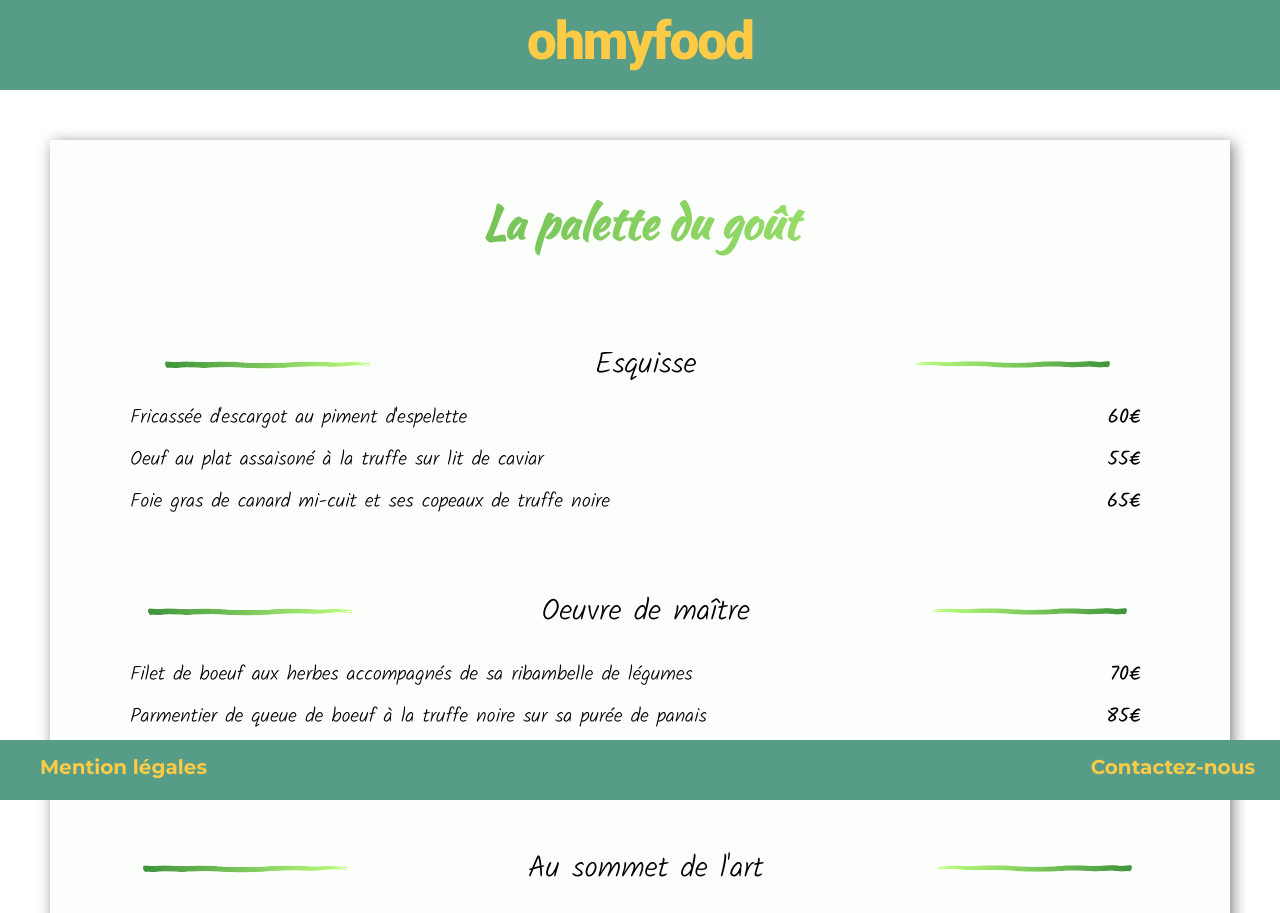
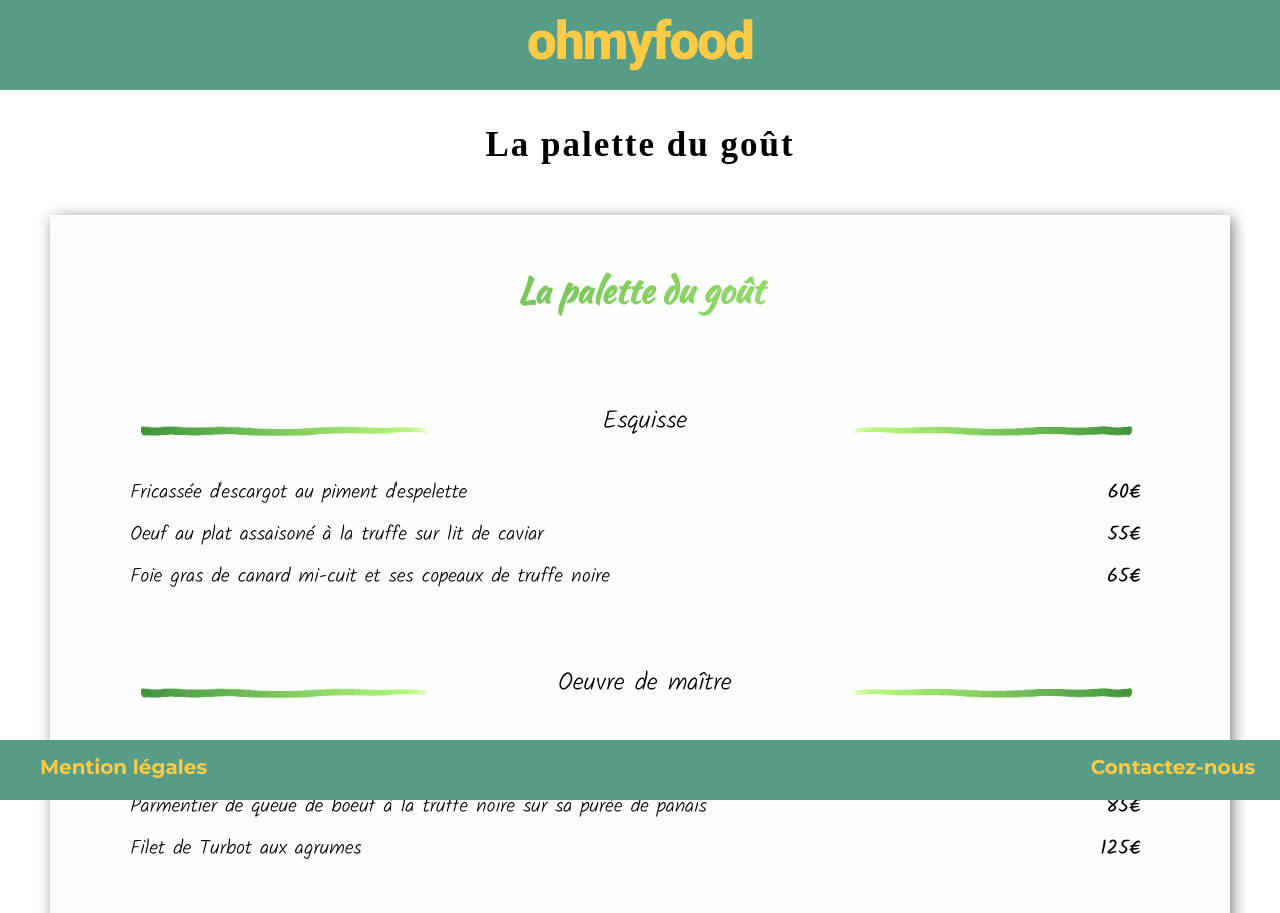
Before and after one commit to EddyMb/Ohmyfood, a plain HTML site: page la-palette-du-gout.html in a window 1280 px wide. Shown: the top 913 px of the page. Drawn offline with Linux system fonts and the light colour scheme; a web font is replaced by a local one.

Commit message:
debut responsive menu principal et chic

```diff
--- a/la-palette-du-gout.html
+++ b/la-palette-du-gout.html
@@ -18,6 +18,7 @@
             </header>
 
                 <main id="main-bloc">
+                    <h2 class="palette-menu1">La palette du goût</h2>
 
                      <div class="palette-container">
                                <h2 class="palette-title2">La palette du goût</h2>
@@ -50,9 +51,9 @@
                        <section id="maitre">
 
                            <div class="maitre-trait">
-                                <img src="img/trait papilles G.png" class="paletteraitG" alt="description trait palette gauche">
+                                <img src="img/trait papilles G.png" class="mtraitG" alt="description trait palette gauche">
                                 <h3 class="maitre-sub">Oeuvre de maître</h3>
-                                <img src="img/trait papilles.png" class="palettetraitD" alt="description trait palette droite">
+                                <img src="img/trait papilles.png" class="mtraitD" alt="description trait palette droite">
                             </div>
 
                             <div class="repas-filet">
@@ -75,9 +76,9 @@
                        <section id="sommet">
 
                             <div class="sommet-trait">
-                                 <img src="img/trait papilles G.png" class="paletteraitG" alt="description trait palette gauche">
+                                 <img src="img/trait papilles G.png" class="arttraitG" alt="description trait palette gauche">
                                  <h3 class="sommet-sub">Au sommet de l'art</h3>
-                                 <img src="img/trait papilles.png" class="palettetraitD" alt="description trait palette droite">
+                                 <img src="img/trait papilles.png" class="arttraitD" alt="description trait palette droite">
                             </div>
 
                             <div class="repas-paris">
--- a/sass/composants/button.scss
+++ b/sass/composants/button.scss
@@ -15,9 +15,10 @@
    }
    h3 a span
    {
-       height: 10px;
-       width: 10px;
+       height: 8px;
+       width: 8px;
        background:#fdcb46;
+       margin-left: 5px;
        border-radius:100%;
        display:inline-block;
        animation: dots 1s linear infinite alternate;
@@ -26,11 +27,13 @@
    h3 a span:nth-child(2)
    {
        animation-delay: .2s;
+       margin-left: 5px;
    }
 
    h3 a span:nth-child(3)
    {
        animation-delay: .4s;
+       margin-left: 5px;
    }
    .btn
    {
--- a/sass/layout/menu.scss
+++ b/sass/layout/menu.scss
@@ -34,6 +34,11 @@ body
      margin-right: 40px;
      margin-bottom: 70px;
     }
+    @include responsive(tablette){
+        margin-left: 40px;
+    }
+
+
 
     .note-title
    {
@@ -78,6 +83,10 @@ body
         margin-left: 40px;
         margin-right: 40px;
        }
+       @include responsive(tablette){
+        margin-right: 40px;
+    }
+
 
     .chic-title
    {
@@ -113,6 +122,11 @@ body
         margin-right: 40px;
         margin-bottom: 60px;
        }
+
+    @include responsive(tablette){
+        margin-left: 40px;
+    }
+
 
     .delice-title
    {
@@ -150,6 +164,12 @@ body
         margin-right: 40px;
        }
 
+ @include responsive(tablette){
+        margin-right: 40px;
+    }
+
+
+
     .palette-title
    {
     text-align: center;
--- a/sass/layout/palette.scss
+++ b/sass/layout/palette.scss
@@ -6,6 +6,18 @@
   background-color: white;
   width: 100%;
 }
+
+
+.palette-menu1
+{
+  font-size: 35px;
+  text-align: center;
+  margin-top: 35px;
+  margin-bottom:25px;
+  letter-spacing: 2px;
+
+}
+
 
 .palette-container
 {
@@ -20,7 +32,7 @@
 
 .palette-title2
 {
-  font-size:45px;
+  font-size:35px;
   margin-bottom: 35px;
   padding: 50px;
   text-align: center;
@@ -47,19 +59,19 @@
 {
   font-family: 'Kalam', cursive;
   font-weight: 300;
-  font-size: 30px;
+  font-size: 25px;
   text-align: center;
 
 }
 
 .paletteraitG
 {
-  height: 30px;
+  height: 42px;
   margin: 8px;
 }
 .palettetraitD
 {
-  height: 35px;
+  height: 50px;
   margin: 8px;
 }
 
@@ -118,8 +130,22 @@
 {
   font-family: 'Kalam', cursive;
   font-weight: 300;
-  font-size: 30px;
+  font-size: 25px;
   text-align: center;
+}
+
+.mtraitG
+{
+  height: 42px;
+  margin: 8px;
+  margin-left: 30px;
+}
+
+.mtraitD
+{
+  height: 50px;
+  margin: 8px;
+  margin-right: 30px;
 }
 
 .repas-filet
@@ -165,8 +191,20 @@
 
   font-family: 'Kalam', cursive;
   font-weight: 300;
-  font-size: 30px;
+  font-size: 25px;
   text-align: center;
+}
+.arttraitG
+{
+  height: 42px;
+  margin: 8px;
+  margin-left: 30px;
+}
+.arttraitD
+{
+  height: 50px;
+  margin: 8px;
+  margin-right: 30px;
 }
 
 .repas-paris
--- a/sass/utils/mixins.scss
+++ b/sass/utils/mixins.scss
@@ -65,14 +65,14 @@ text-decoration: $texteDecoration;
 }
 
     @if $breakpoint == phone {
+        @media only screen and (max-width:600px) {@content};
+    }
+
+    @if $breakpoint == tablette{
         @media only screen and (max-width:768px) {@content};
     }
 
     @if $breakpoint == lap-top {
-        @media only screen and (max-width:992px) {@content};
-    }
-
-    @if $breakpoint == big-screen {
-        @media only screen and (max-width:1200px) {@content}
+        @media only screen and (max-width:992px) {@content}
     }
 }
```
Also changed, not shown: Le-delice-des-papilles.html (+1 -1 lines), styles/main.css, 1 other file.
